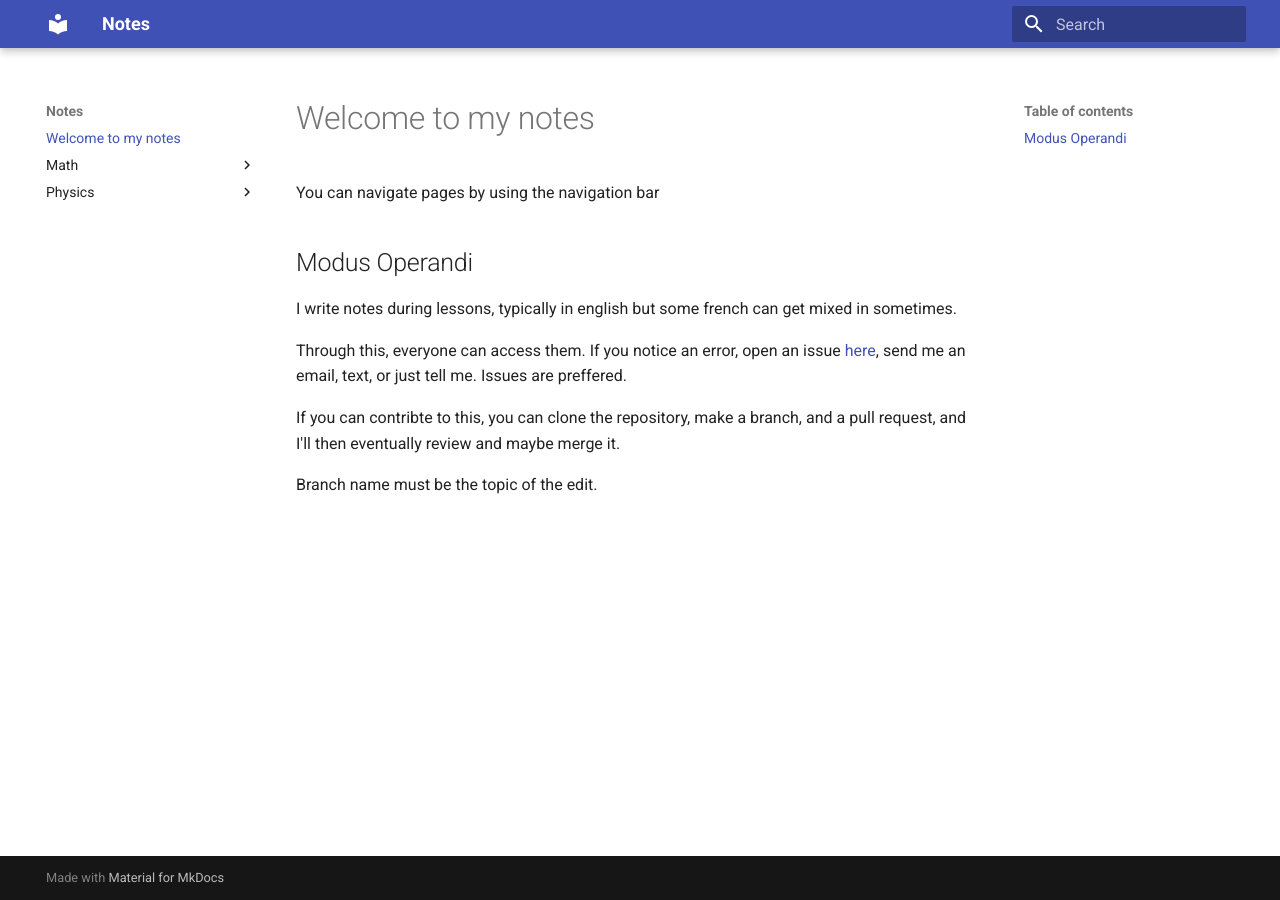
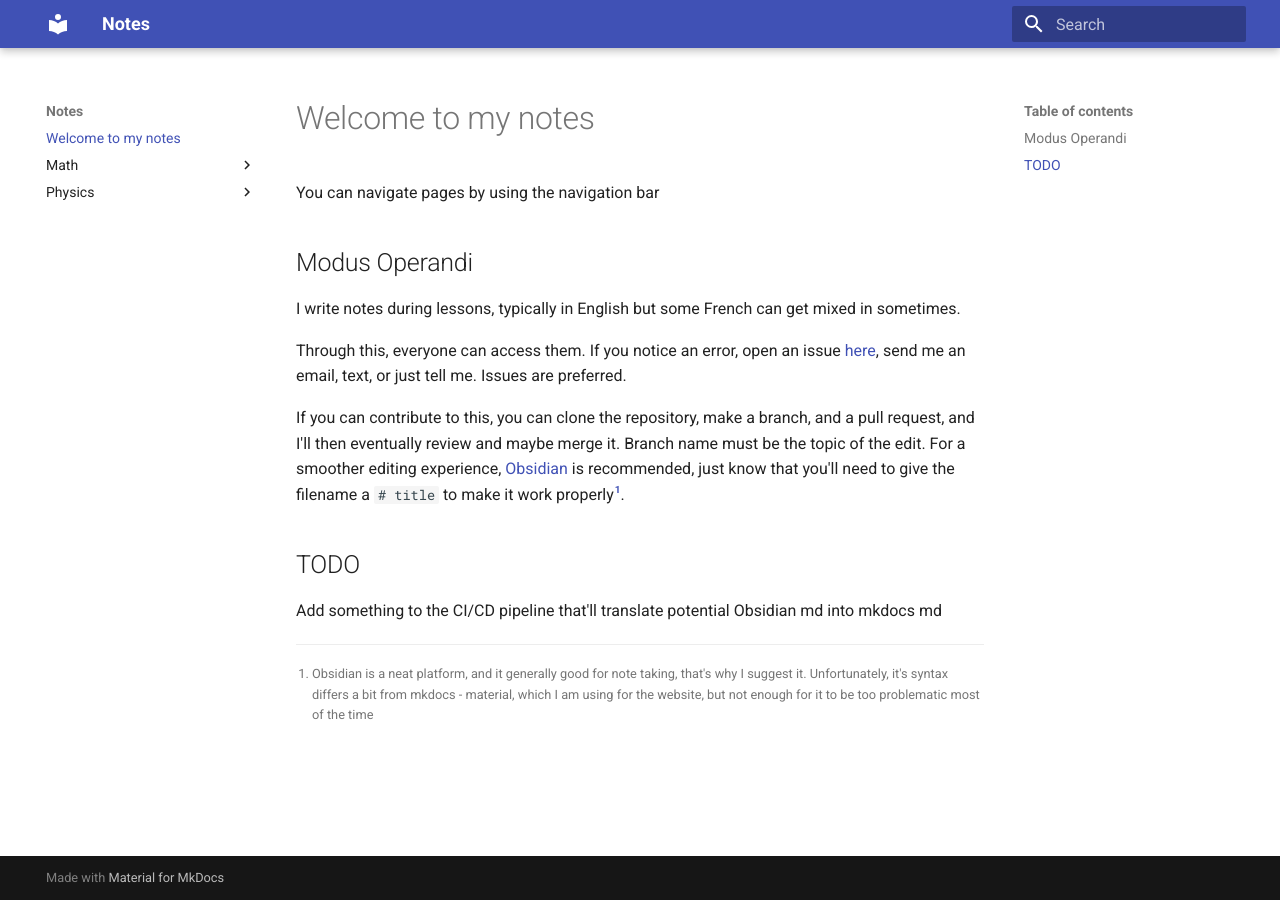
Before and after one commit to Artscout0/Notes, an MkDocs documentation site: the page built from docs/index.md, in a window 1280 px wide. Built offline with MkDocs 1.6.1 and Material for MkDocs 9.7.7, drawn with Linux system fonts in a browser that asks for light colours.

Commit message:
Put into a better starting state

```diff
--- a/docs/index.md
+++ b/docs/index.md
@@ -4,10 +4,15 @@ You can navigate pages by using the navigation bar
 
 ## Modus Operandi
 
-I write notes during lessons, typically in english but some french can get mixed in sometimes.
+I write notes during lessons, typically in English but some French can get mixed in sometimes.
 
-Through this, everyone can access them. If you notice an error, open an issue [here](https://github.com/Artscout0/Notes/issues), send me an email, text, or just tell me. Issues are preffered.
+Through this, everyone can access them. If you notice an error, open an issue [here](https://github.com/Artscout0/Notes/issues), send me an email, text, or just tell me. Issues are preferred.
 
-If you can contribte to this, you can clone the repository, make a branch, and a pull request, and I'll then eventually review and maybe merge it.
+If you can contribute to this, you can clone the repository, make a branch, and a pull request, and I'll then eventually review and maybe merge it. Branch name must be the topic of the edit.
+For a smoother editing experience, [Obsidian](https://obsidian.md/) is recommended, just know that you'll need to give the filename a `# title` to make it work properly[^1].
 
-Branch name must be the topic of the edit.
+[^1]: Obsidian is a neat platform, and it generally good for note taking, that's why I suggest it. Unfortunately, it's syntax differs a bit from mkdocs - material, which I am using for the website, but not enough for it to be too problematic most of the time
+
+## TODO
+
+Add something to the CI/CD pipeline that'll translate potential Obsidian md into mkdocs md
--- a/mkdocs.yml
+++ b/mkdocs.yml
@@ -14,14 +14,28 @@ markdown_extensions:
   - footnotes
   - attr_list
   - md_in_html
+
+  # Latex/Katex
+  - pymdownx.arithmatex:
+      generic: true
+
+  # syntax highlighting
+  - pymdownx.highlight:
+      linenums: true
+      line_spans: __span
+      pygments_lang_class: true
+      use_pygments: true
+      auto_title: true
+
+  - pymdownx.inlinehilite
+  - pymdownx.snippets
+
+  # mermaidjs & hilighting p2
   - pymdownx.superfences:
       custom_fences:
         - name: mermaid
           class: mermaid
           format: !!python/name:pymdownx.superfences.fence_code_format
-
-  - pymdownx.arithmatex:
-      generic: true
 
 extra_javascript:
   # Katex
```
Also changed, not shown: 1 other file.
